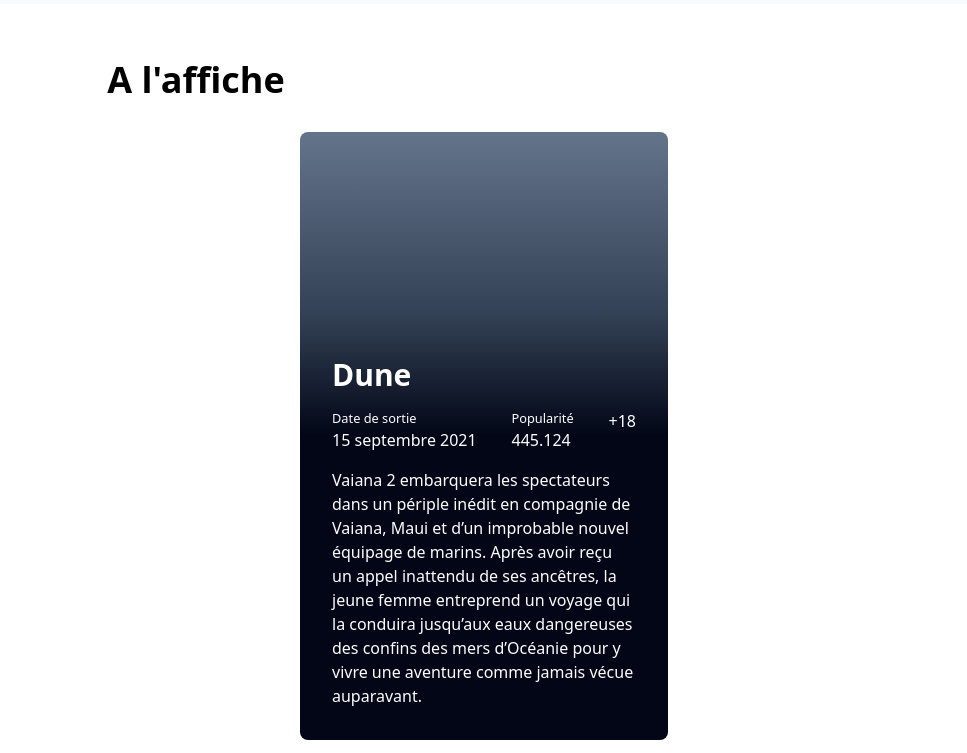
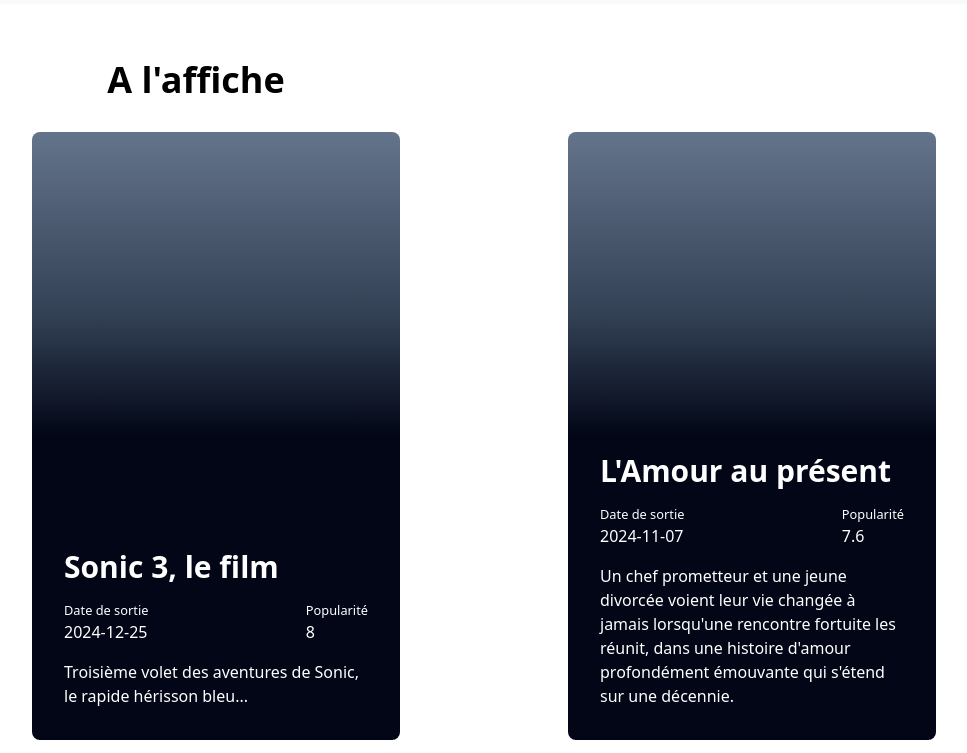
Before and after one commit to BarbierTheo/choose, a website: page index.html in a window 1280 px wide. Shown: the part 900-1653 px from the top of the page, without its empty margins (156-1123 px from the left). Drawn offline with nearby package versions, Linux system fonts and the light colour scheme.

Commit message:
Début js

```diff
--- a/assets/js/script.js
+++ b/assets/js/script.js
@@ -32,3 +32,32 @@
 type();
 
 // CHATGPT
+
+
+fetch("./assets/js/nextMovies.json")
+  .then((reponse) => reponse.json())
+  .then((movies) => {
+    for (item of movies["results"]) {
+
+      document.querySelector("#card-affiche-section").innerHTML += `<div
+      class="bg-slate-500 w-[80vw] lg:w-[23rem] h-[38rem] flex rounded-lg self-center bg-gradient-to-t from-slate-950 from-50% via-slate-700 via-70% cursor-pointer flex-wrap">
+      <div class="m-8 gap-4 flex flex-col self-end text-white">
+        <h3 class="text-3xl font-semibold">${item.title}</h3>
+        <div class="flex justify-between">
+          <div class="flex flex-col self-end">
+            <small>Date de sortie</small>
+            <p>${item.release_date}</p>
+          </div>
+          <div class="flex flex-col self-end">
+            <small>Popularité</small>
+            <p>${item.vote_average}</p>
+          </div>
+          <div id='adult' class="hidden">+18</p>
+          </div>
+        </div>
+        <p>${item.overview}
+        </p>
+      </div>
+    </div>` ;
+    }
+  });
--- a/index.html
+++ b/index.html
@@ -93,11 +93,11 @@
 
   <div class="my-14 container mx-auto">
     <h2 class="m-8 text-center text-4xl font-bold w-10/12 lg:w-6/12" id="affiche">A l'affiche</h2>
-    <section class="flex justify-around mx-28 flex-col lg:flex-row gap-4 min-h-[70vh]">
+    <section class="flex justify-around mx-28 flex-col lg:flex-row gap-4 min-h-[70vh] flex-wrap" id="card-affiche-section">
 
       <!-- CARD -->
 
-      <div
+      <!-- <div
         class="bg-slate-500 w-[80vw] lg:w-[23rem] h-[38rem] flex rounded-lg self-center bg-gradient-to-t from-slate-950 from-50% via-slate-700 via-70% cursor-pointer">
         <div class="m-8 gap-4 flex flex-col self-end text-white">
           <h3 class="text-3xl font-semibold">Dune</h3>
@@ -119,7 +119,9 @@
             comme jamais vécue auparavant.
           </p>
         </div>
-      </div>
+      </div> -->
+
+
     </section>
   </div>
 
```
